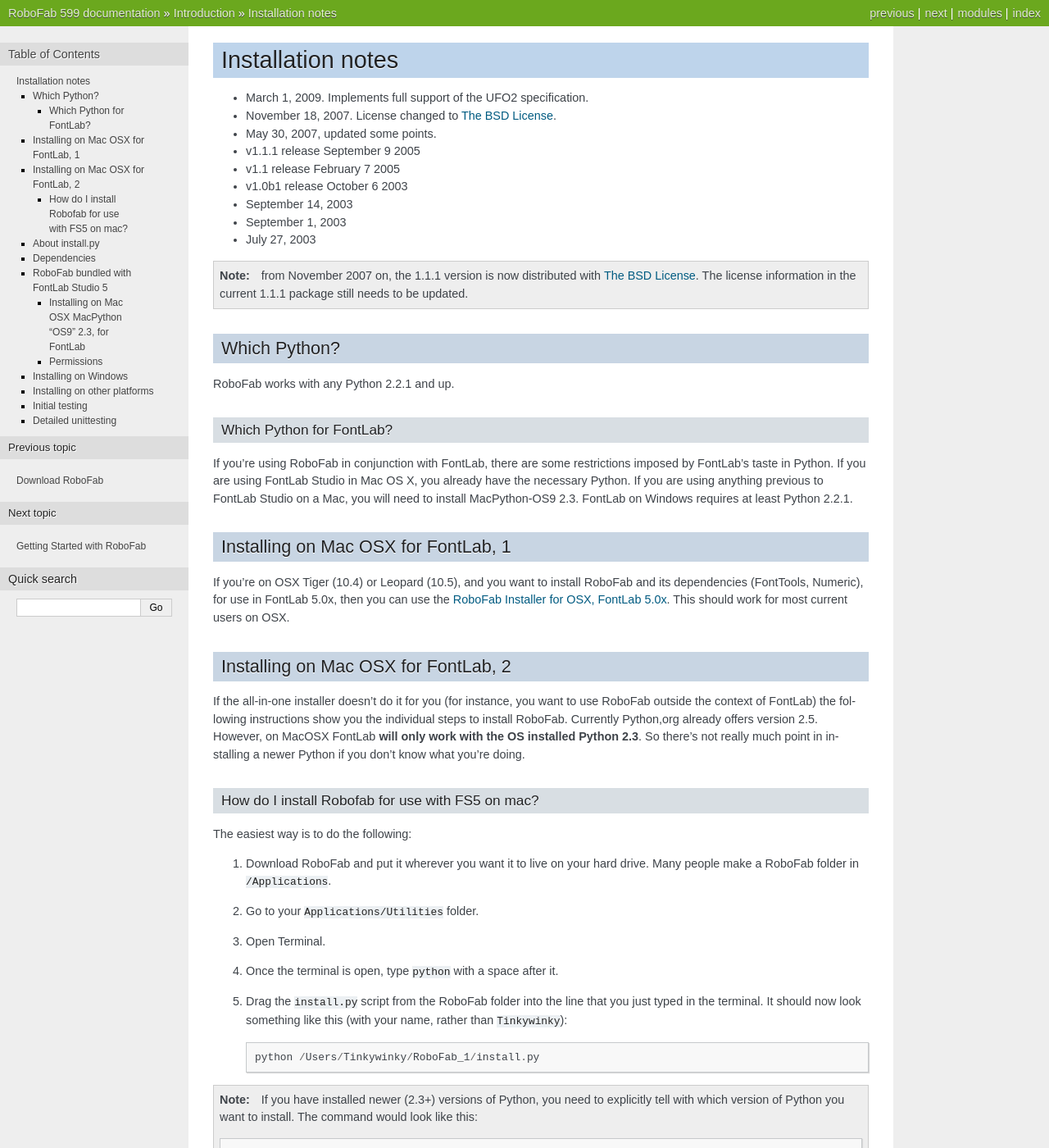
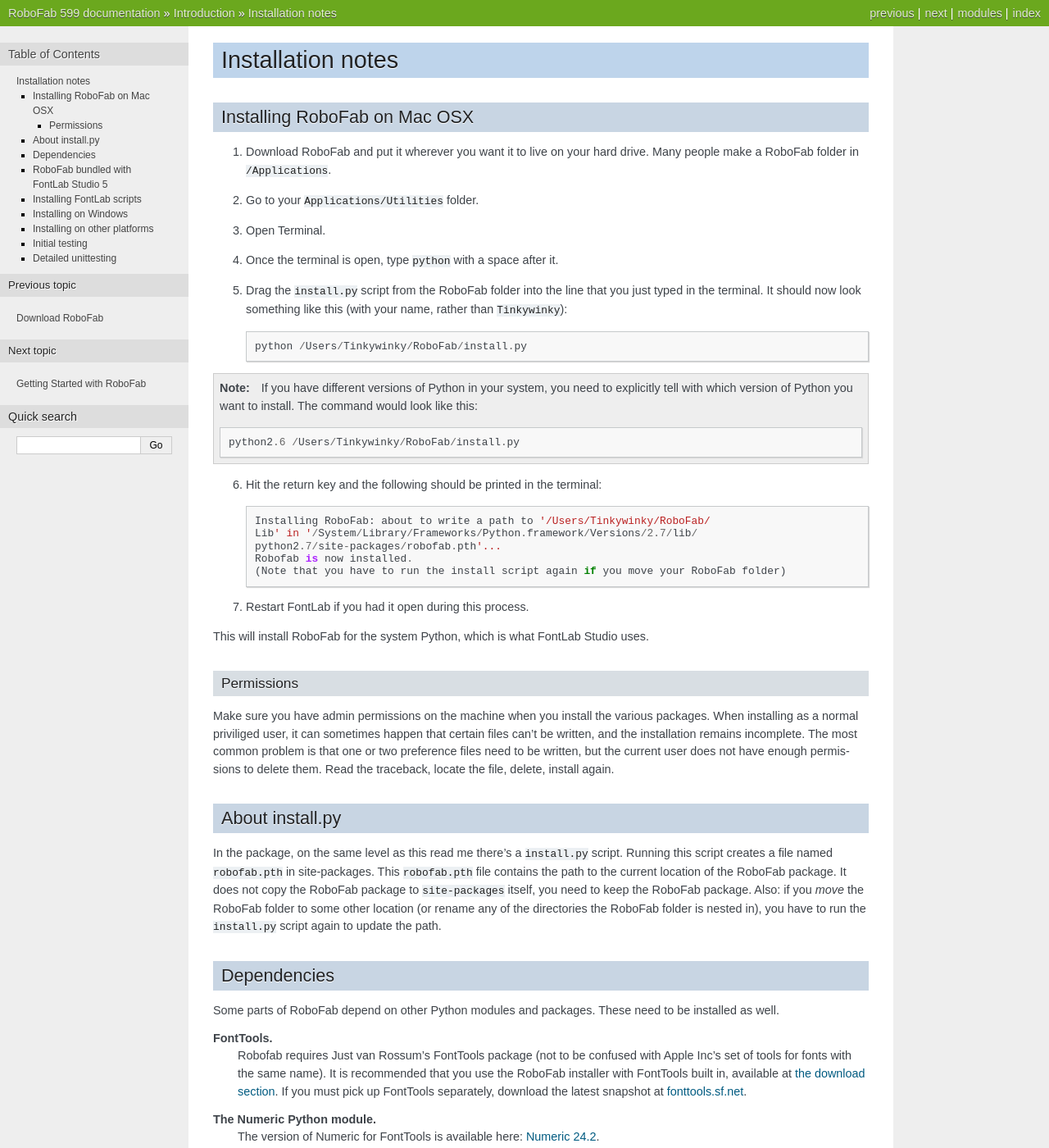
Before and after one commit to roboDocs/roboFabDocs, a Sphinx documentation site: the page built from source/intro/install.rst, in a window 1280 px wide and 1400 px high. Shown: the whole window at 82% size. Built offline with Sphinx 7.4.7, drawn with Linux system fonts in a browser that asks for light colours; pages that are not in the unit, such as notebooks, are missing from menus; some of the changed text lies outside the part shown.

Commit message:
cleaning up installation notes

```diff
--- a/source/intro/install.rst
+++ b/source/intro/install.rst
@@ -1,44 +1,8 @@
 Installation notes
 ==================
 
-- March 1, 2009. Implements full support of the UFO2 specification.
-- November 18, 2007. License changed to `The BSD License`_.
-- May 30, 2007, updated some points.
-- v1.1.1 release September 9 2005
-- v1.1 release February 7 2005
-- v1.0b1 release October 6 2003
-- September 14, 2003
-- September 1, 2003
-- July 27, 2003
-
-.. _The BSD License: http://www.opensource.org/licenses/bsd-license.php
-
-.. note:: from November 2007 on, the 1.1.1 version is now distributed with `The BSD License`_. The license information in the current 1.1.1 package still needs to be updated.
-
-Which Python?
--------------
-
-RoboFab works with any Python 2.2.1 and up.
-
-Which Python for FontLab?
-^^^^^^^^^^^^^^^^^^^^^^^^^
-
-If you're using RoboFab in conjunction with FontLab, there are some restrictions imposed by FontLab's taste in Python. If you are using FontLab Studio in Mac OS X, you already have the necessary Python. If you are using anything previous to FontLab Studio on a Mac, you will need to install MacPython-OS9 2.3. FontLab on Windows requires at least Python 2.2.1.
-
-Installing on Mac OSX for FontLab, 1
-------------------------------------
-
-If you're on OSX Tiger (10.4) or Leopard (10.5), and you want to install RoboFab and its dependencies (FontTools, Numeric), for use in FontLab 5.0x, then you can use the :doc:`RoboFab Installer for OSX, FontLab 5.0x <download>`. This should work for most current users on OSX.
-
-Installing on Mac OSX for FontLab, 2
-------------------------------------
-
-If the all-in-one installer doesn't do it for you (for instance, you want to use RoboFab outside the context of FontLab) the following instructions show you the individual steps to install RoboFab. Currently Python,org already offers version 2.5. However, on MacOSX FontLab **will only work with the OS installed Python 2.3**. So there's not really much point in installing a newer Python if you don't know what you're doing.
-
-How do I install Robofab for use with FS5 on mac?
-^^^^^^^^^^^^^^^^^^^^^^^^^^^^^^^^^^^^^^^^^^^^^^^^^
-
-The easiest way is to do the following:
+Installing RoboFab on Mac OSX
+-----------------------------
 
 1. Download RoboFab and put it wherever you want it to live on your hard drive. Many people make a RoboFab folder in ``/Applications``.
 
@@ -50,19 +14,19 @@
 
 5. Drag the ``install.py`` script from the RoboFab folder into the line that you just typed in the terminal. It should now look something like this (with your name, rather than ``Tinkywinky``)::
 
-    python /Users/Tinkywinky/RoboFab_1/install.py
+    python /Users/Tinkywinky/RoboFab/install.py
 
 .. note::
 
-    If you have installed newer (2.3+) versions of Python, you need to explicitly tell with which version of Python you want to install. The command would look like this::
+    If you have different versions of Python in your system, you need to explicitly tell with which version of Python you want to install. The command would look like this::
 
-        python2.3 /Users/Tinkywinky/RoboFab_1/install.py
+        python2.6 /Users/Tinkywinky/RoboFab/install.py
 
 6. Hit the return key and the following should be printed in the terminal::
 
-    Installing RoboFab: about to write a path to '/Users/Tinkywinky/RoboFab_1/
-    Lib' in '/System/Library/Frameworks/Python.framework/Versions/2.3/lib/
-    python2.3/site-packages/robofab.pth'...
+    Installing RoboFab: about to write a path to '/Users/Tinkywinky/RoboFab/
+    Lib' in '/System/Library/Frameworks/Python.framework/Versions/2.7/lib/
+    python2.7/site-packages/robofab.pth'...
     Robofab is now installed.
     (Note that you have to run the install script again if you move your RoboFab folder)
 
@@ -70,13 +34,15 @@
 
 This will install RoboFab for the system Python, which is what FontLab Studio uses.
 
+Permissions
+^^^^^^^^^^^
+
+Make sure you have admin permissions on the machine when you install the various packages. When installing as a normal priviliged user, it can sometimes happen that certain files can't be written, and the installation remains incomplete. The most common problem is that one or two preference files need to be written, but the current user does not have enough permissions to delete them. Read the traceback, locate the file, delete, install again.
+
 About install.py
 ----------------
 
 In the package, on the same level as this read me there's a ``install.py`` script. Running this script creates a file named ``robofab.pth`` in site-packages. This ``robofab.pth`` file contains the path to the current location of the RoboFab package. It does not copy the RoboFab package to ``site-packages`` itself, you need to keep the RoboFab package. Also: if you *move* the RoboFab folder to some other location (or rename any of the directories the RoboFab folder is nested in), you have to run the ``install.py`` script again to update the path.
-
-- `Download Python <http://python.org/download>`_
-- `MacOS Python download page <http://homepages.cwi.nl/~jack/macpython/download.html>`_
 
 Dependencies
 ------------
@@ -97,34 +63,15 @@
 
 FontLab Inc. has been granted permission to bundle RoboFab with FontLab-the-application. They have not done so. The reason is not clear.
 
-Installing on Mac OSX MacPython "OS9" 2.3, for FontLab
-^^^^^^^^^^^^^^^^^^^^^^^^^^^^^^^^^^^^^^^^^^^^^^^^^^^^^^
-
-FontLab 4.6 on Mac OSX has to work with MacPython "OS9" 2.3 (available from `MacPython`_). FontLab **4.6** does not work with the Framework version of Python. In Application/MacPython-OS9 2.3 find the **PythonInterpreter**. Then go to the directory where you downloaded RoboFab. Drag install.py on top of PythonInterpreter to run it. If it says 'RoboFab is installed' you're done. Since FontLab uses this version of Python, this procedure also installs RoboFab for use inside FontLab.
-
-.. _MacPython: http://homepages.cwi.nl/~jack/macpython/macpython-older.html
+Installing FontLab scripts
+--------------------------
 
 RoboFab has two folders of demo scripts and utilities which can be used in FontLab. Copy the contents of the **Scripts** folder to the ``FontLab/Macros`` folder to make them available to FontLab.
-
-Permissions
-^^^^^^^^^^^
-
-Make sure you have admin permissions on the machine when you install the various packages. When installing as a normal priviliged user, it can sometimes happen that certain files can't be written, and the installation remains incomplete. The most common problem is that one or two preference files need to be written, but the current user does not have enough permissions to delete them. Read the traceback, locate the file, delete, install again.
 
 Installing on Windows
 ---------------------
 
 Installing RoboFab on windows should be pretty straightforward. RoboFab is backwards compatible to Python 2.2.1, but not 2.2. RoboFab now includes a Python 2.2 compatible version of ``sets.py``.
-
-.. note::
-
-    FontLab 4.54 (and higher) offer some basic file dialogs which RoboFab 1.1.1 uses. If you want to use file dialogs on Windows in an older (pre- 4.54) version of FontLab, or you want to use file dialogs on Windows, outside of FontLab (NoneLab), then you need to install the free ``win32`` module, which might have dependencies of its own.
-
-    The ``win32`` module is available for download `here`_. This module is needed for some simple dialogs and messages. We might actually move to another module for these services in the future.
-
-    Tested in Windows XP Home Edition. If there are special requests or procedures we've forgotten to mention, please let us know.
-
-.. _here : http://starship.python.net/crew/mhammond/win32/Downloads.html
 
 Installing on other platforms
 -----------------------------
```
